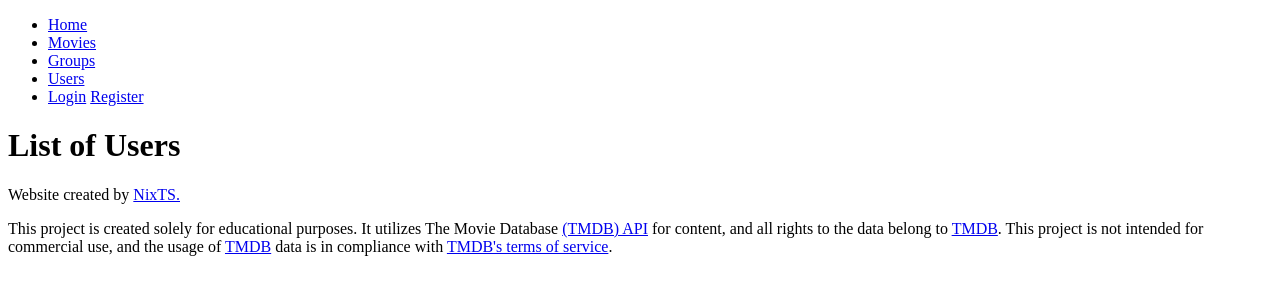
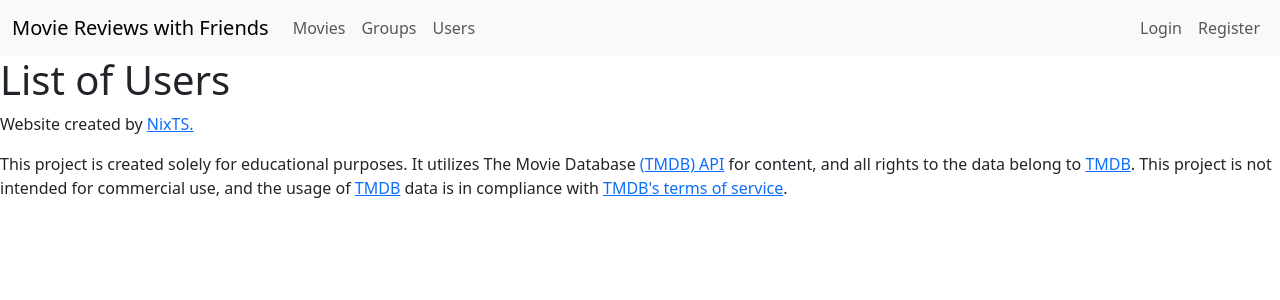
Before and after one commit to NixTS/movie-reviews-with-friends, a Django app: page /users/all_users/ in a window 1280 px wide. Shown: the top 300 px of the page. Run offline with Django 4.2, Linux system fonts and the light colour scheme; parts of the project's set-up code (start-up, migrations or seed data) failed here and were passed over.

Commit message:
Style navbar in base.html

```diff
--- a/templates/base.html
+++ b/templates/base.html
@@ -2,6 +2,15 @@
 <html lang="en">
 
 <head>
+    <!-- Bootstrap CSS cdn -->
+    <link rel="stylesheet" href="https://cdn.jsdelivr.net/npm/bootstrap@5.3.2/dist/css/bootstrap.min.css"
+        integrity="sha384-T3c6CoIi6uLrA9TneNEoa7RxnatzjcDSCmG1MXxSR1GAsXEV/Dwwykc2MPK8M2HN" crossorigin="anonymous">
+
+    <!-- Font Awesome cdn -->
+    <link rel="stylesheet"
+        href="https://cdn.jsdelivr.net/npm/@fortawesome/fontawesome-free@6.4.2/css/fontawesome.min.css"
+        integrity="sha384-BY+fdrpOd3gfeRvTSMT+VUZmA728cfF9Z2G42xpaRkUGu2i3DyzpTURDo5A6CaLK" crossorigin="anonymous">
+
     <meta charset="UTF-8">
     <meta name="viewport" content="width=device-width, initial-scale=1.0">
     <title>Movie Review With Friends</title>
@@ -9,27 +18,36 @@
 
 <body>
     <header>
-        <nav>
-            <ul>
-                <li><a href="{% url 'index' %}">Home</a></li>
-                <li><a href="{% url 'movies' %}">Movies</a></li>
-                <li><a href="{% url 'list_of_groups' %}">Groups</a></li>
-                <li><a href="{% url 'list_of_users' %}">Users</a></li>
-                <li>
+        <!-- Navbar -->
+        <nav class="navbar navbar-expand-lg bg-body-tertiary">
+            <div class="container-fluid">
+                <a class="navbar-brand" href="{% url 'index' %}">Movie Reviews with Friends</a>
+                <button class="navbar-toggler" type="button" data-bs-toggle="collapse"
+                    data-bs-target="#navbarNavAltMarkup" aria-controls="navbarNavAltMarkup" aria-expanded="false"
+                    aria-label="Toggle navigation">
+                    <span class="navbar-toggler-icon"></span>
+                </button>
+                <div class="collapse navbar-collapse" id="navbarNavAltMarkup">
+                    <div class="navbar-nav">
+                        <a class="nav-link" href="{% url 'movies' %}">Movies</a>
+                        <a class="nav-link" href="{% url 'list_of_groups' %}">Groups</a>
+                        <a class="nav-link" href="{% url 'list_of_users' %}">Users</a>
+                    </div>
+                </div>
+                <!-- Authentication -->
+                <div class="navbar-nav ms-auto">
                     {% if user.is_authenticated %}
-                    <a href="{% url 'logout' %}">Logout</a>
+                        <a class="nav-link" href="{% url 'logout' %}">Logout</a>
+                        <a class="nav-link" href="{% url 'user_profile' %}">{{ user.username }}</a>
+                    {% else %}
+                        <a class="nav-link" href="{% url 'login' %}">Login</a>
+                        <a class="nav-link" href="{% url 'register' %}">Register</a>
                     {% endif %}
-
-                    {% if user.is_authenticated %}
-                    <a href="{% url 'user_profile' %}">{{ user.username }}</a>
-                    {% else %}
-                    <a href="{% url 'login' %}">Login</a>
-                    <a href="{% url 'register' %}">Register</a>
-                    {% endif %}
-
-                </li>
-            </ul>
+                </div>
+                <!-- end Authentication -->
+            </div>
         </nav>
+        <!-- end Navbar -->
     </header>
 
     <main>
@@ -49,4 +67,9 @@
     </footer>
 </body>
 
+<!-- Bootstrap JS cdn -->
+<script src="https://cdn.jsdelivr.net/npm/bootstrap@5.3.2/dist/js/bootstrap.bundle.min.js"
+    integrity="sha384-C6RzsynM9kWDrMNeT87bh95OGNyZPhcTNXj1NW7RuBCsyN/o0jlpcV8Qyq46cDfL"
+    crossorigin="anonymous"></script>
+
 </html>
```
